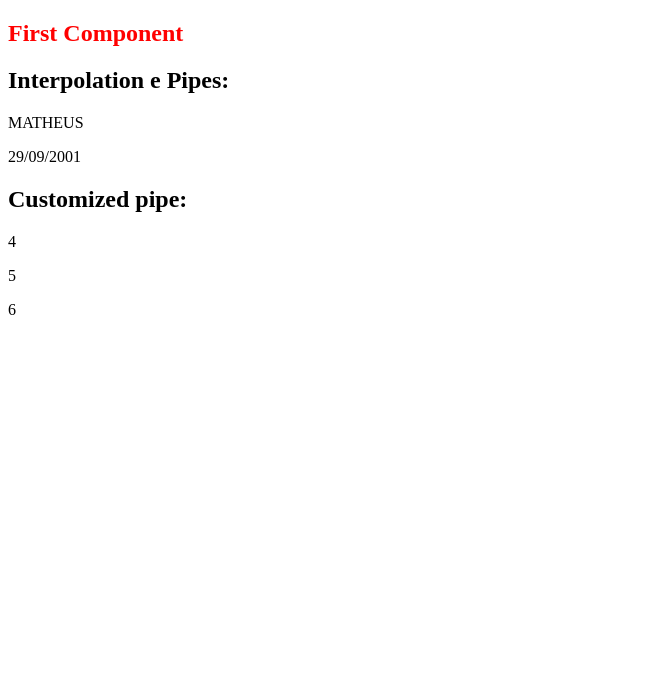
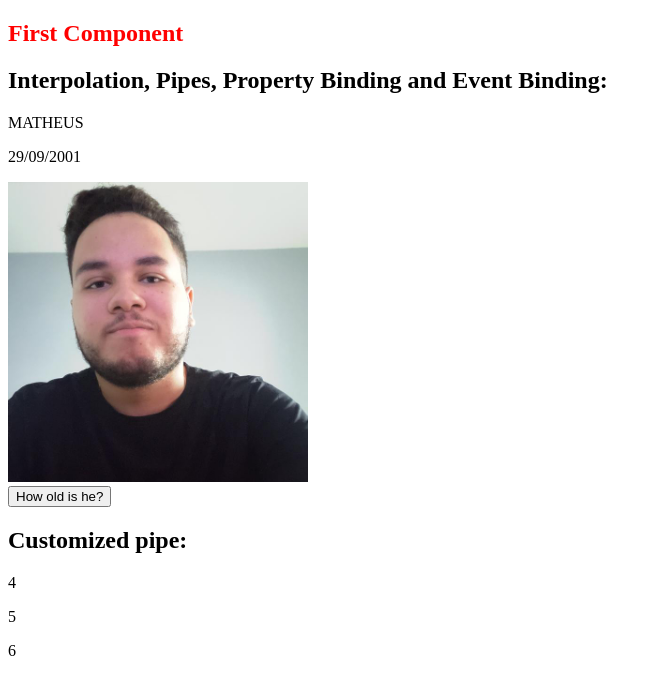
Before and after one commit to MathCoimbra/study-front-end, an Angular app in the folder Angular/fundamentos/: page / in a window 1280 px wide. Shown: the top 694 px of the page, without its empty margins (0-661 px from the left). Built offline with nearby package versions, Linux system fonts and the light colour scheme.

Commit message:
add event binding example
Signed-off-by: MathCoimbra <matheuscoimbra35@gmail.com>

```diff
--- a/Angular/fundamentos/src/app/second-component/second-component.component.html
+++ b/Angular/fundamentos/src/app/second-component/second-component.component.html
@@ -1,3 +1,6 @@
-<h2>Interpolation e Pipes:</h2>
+<h2>Interpolation, Pipes, Property Binding and Event Binding:</h2>
 <p>{{ name | uppercase}}</p>
 <p>{{ birthDate | date: "dd/MM/yyyy" }}</p>
+<img [src] = "imageURL" width="300">
+<br>
+<button (click)="showAge()" type="button">How old is he?</button>
--- a/Angular/fundamentos/src/app/second-component/second-component.component.ts
+++ b/Angular/fundamentos/src/app/second-component/second-component.component.ts
@@ -5,7 +5,14 @@ import { Component, OnInit } from '@angular/core';
   templateUrl: './second-component.component.html',
   styleUrls: ['./second-component.component.css']
 })
-export class SecondComponentComponent{
+export class SecondComponentComponent {
   name = "Matheus";
-  birthDate = "2001/09/29";
+  birthDate = new Date("2001/09/29");
+  imageURL = "/assets/Foto.jpg";
+  today = new Date();
+  years = this.birthDate.getDate() - this.today.getDate();
+
+  showAge() {
+    alert(`He is ${this.years} years old`);
+  }
 }
```
Also changed, not shown: Angular/fundamentos/src/assets/Foto.jpg (added).
